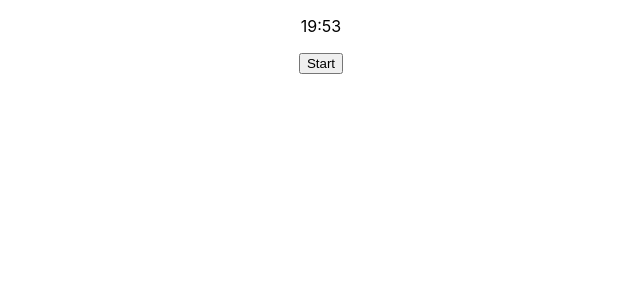
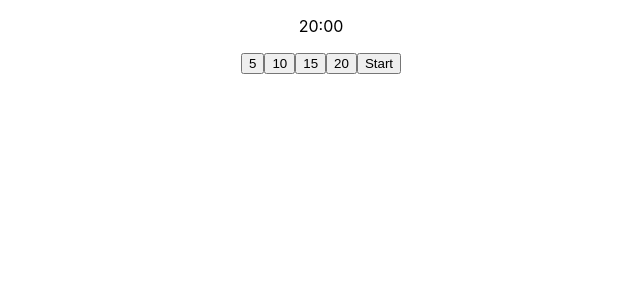
Before and after one commit to Ti84/ExerciseHelper, a React (Create React App) app: page / in a window 1280 px wide. Shown: the top 300 px of the page, without its empty margins (319-959 px from the left). Built offline with nearby package versions, Linux system fonts and the light colour scheme.

Commit message:
added buttons!!

```diff
--- a/src/Timer-Page.js
+++ b/src/Timer-Page.js
@@ -7,22 +7,35 @@ class TimerPage extends Component {
     super(props);
     this.state = {
       timerControlText: "Start",
-      timerPlaying: false,
-      timeLeft: 1200
+      timeLeft: 1200,
+      timerPlaying: false
     };
   }
 
   componentDidMount() {
-    this.timer(this.state.timeLeft);
+    this.setTime(this.state.timeLeft);
   }
 
   playButtonClick = () => {
-    this.setState({
+    this.setState(
+      {
         ...this.state,
         timerControlText:
           this.state.timerControlText === "Start" ? "Pause" : "Start",
-      timerPlaying: this.state.timerControlText === "Start" ? false : true
-    });
+        timerPlaying: !this.state.timerPlaying
+      },
+      () => this.timer(this.state.timeLeft)
+    );
+  };
+
+  setTimeLeft = seconds => {
+    this.setState(
+      {
+        ...this.state,
+        timeLeft: seconds
+      },
+      () => this.setTime(this.state.timeLeft)
+    );
   };
 
   setTime = seconds => {
@@ -35,24 +48,35 @@ class TimerPage extends Component {
   timer = seconds => {
     const now = Date.now();
     const then = now + seconds * 1000;
-    this.setTime(seconds);
-
-    const countDown = setInterval(() => {
+    let countDown;
+    if (this.state.timerPlaying) {
+      countDown = setInterval(() => {
         const secondsLeft = Math.round((then - Date.now()) / 1000);
         if (secondsLeft <= 0) {
-        clearInterval(countDown);
+          clearInterval(this.state.countDown);
           return;
         }
         this.setTime(secondsLeft);
       }, 1000);
+      this.setState({
+        ...this.state,
+        countDown
+      });
+    } else {
+      clearInterval(this.state.countDown);
+    }
   };
 
   render() {
     return (
-      <div class="timer-page">
+      <div className="timer-page">
         <Timer seconds={this.state.timeLeft} />
+        <Button onClick={() => this.setTimeLeft(300)} label={5} />
+        <Button onClick={() => this.setTimeLeft(600)} label={10} />
+        <Button onClick={() => this.setTimeLeft(900)} label={15} />
+        <Button onClick={() => this.setTimeLeft(1200)} label={20} />
         <Button
-          onClick={this.playButtonClick.bind(this)}
+          onClick={this.playButtonClick}
           label={this.state.timerControlText}
         />
       </div>
```
Also changed, not shown: src/Button.js (+7 -4 lines). Lines whose indentation alone changed are shown as unchanged.
